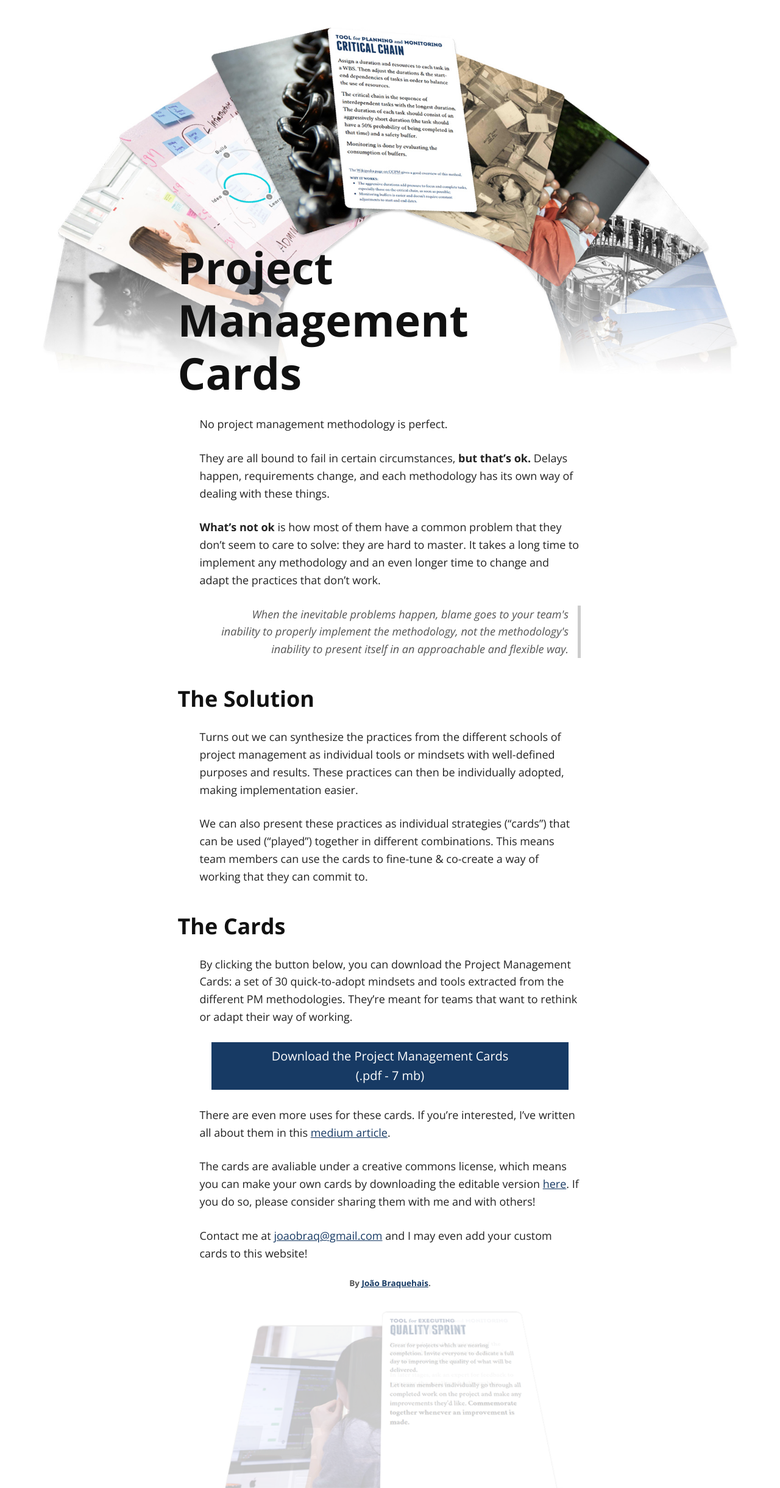
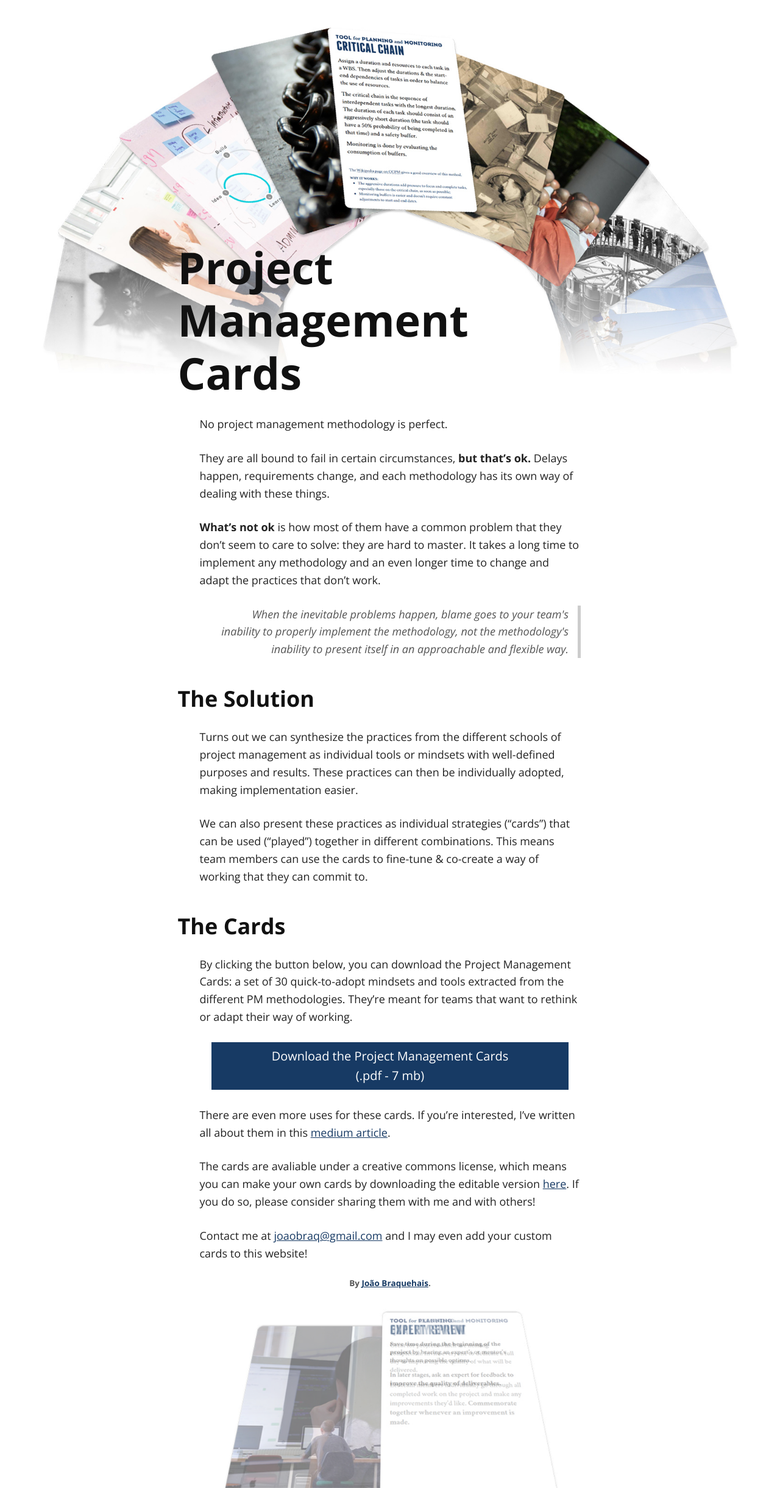
Before and after one commit to pmcards/pmcards.github.io, a Jekyll site: the page built from index.md, in a window 1280 px wide. Shown: the whole page at 61% size. Built offline with Jekyll 4.4.1, drawn with Linux system fonts in a browser that asks for light colours.

Commit message:
Slider Keyframes

```diff
--- a/css/solo.css
+++ b/css/solo.css
@@ -255,9 +255,9 @@
   z-index: 0;
   opacity: 0;
   /*-- Add animation --*/
-    -webkit-animation: xfade 20s 16s infinite;
-    -moz-animation: xfade 20s 16s infinite;
-    animation: xfade 20s 16s infinite;
+    -webkit-animation: xfade 16s 12s infinite;
+    -moz-animation: xfade 16s 12s infinite;
+    animation: xfade 16s 12s infinite;
   background-image: url(../images/card1.jpg);
 }
 
@@ -276,29 +276,22 @@
 }
 
 ul.kf-slider li:nth-child(2){
-  background-image: url(../images/card2.jpg);
-    -webkit-animation: xfade 20s 12s infinite;
-    -moz-animation: xfade 20s 12s infinite;
-    animation: xfade 20s 12s infinite;
+  background-image: url(../images/card3.jpg);
+    -webkit-animation: xfade 16s 8s infinite;
+    -moz-animation: xfade 16s 8s infinite;
+    animation: xfade 16s 8s infinite;
 }
 
 ul.kf-slider li:nth-child(3){
-  background-image: url(../images/card3.jpg);
-    -webkit-animation: xfade 20s 8s infinite;
-    -moz-animation: xfade 20s 8s infinite;
-    animation: xfade 20s 8s infinite;
+  background-image: url(../images/card4.jpg);
+    -webkit-animation: xfade 16s 4s infinite;
+    -moz-animation: xfade 16s 4s infinite;
+    animation: xfade 16s 4s infinite;
 }
 
 ul.kf-slider li:nth-child(4){
-  background-image: url(../images/card4.jpg);
-    -webkit-animation: xfade 20s 4s infinite;
-    -moz-animation: xfade 20s 4s infinite;
-    animation: xfade 20s 4s infinite;
+  background-image: url(../images/card5.jpg);
+    -webkit-animation: xfade 16s 0s infinite;
+    -moz-animation: xfade 16s 4s infinite;
+    animation: xfade 16s 4s infinite;
 }
-
-ul.kf-slider li:nth-child(5){
-  background-image: url(../images/card5.jpg);
-    -webkit-animation: xfade 20s 0s infinite;
-    -moz-animation: xfade 20s 0s infinite;
-    animation: xfade 20s 0s infinite;
-}
```
